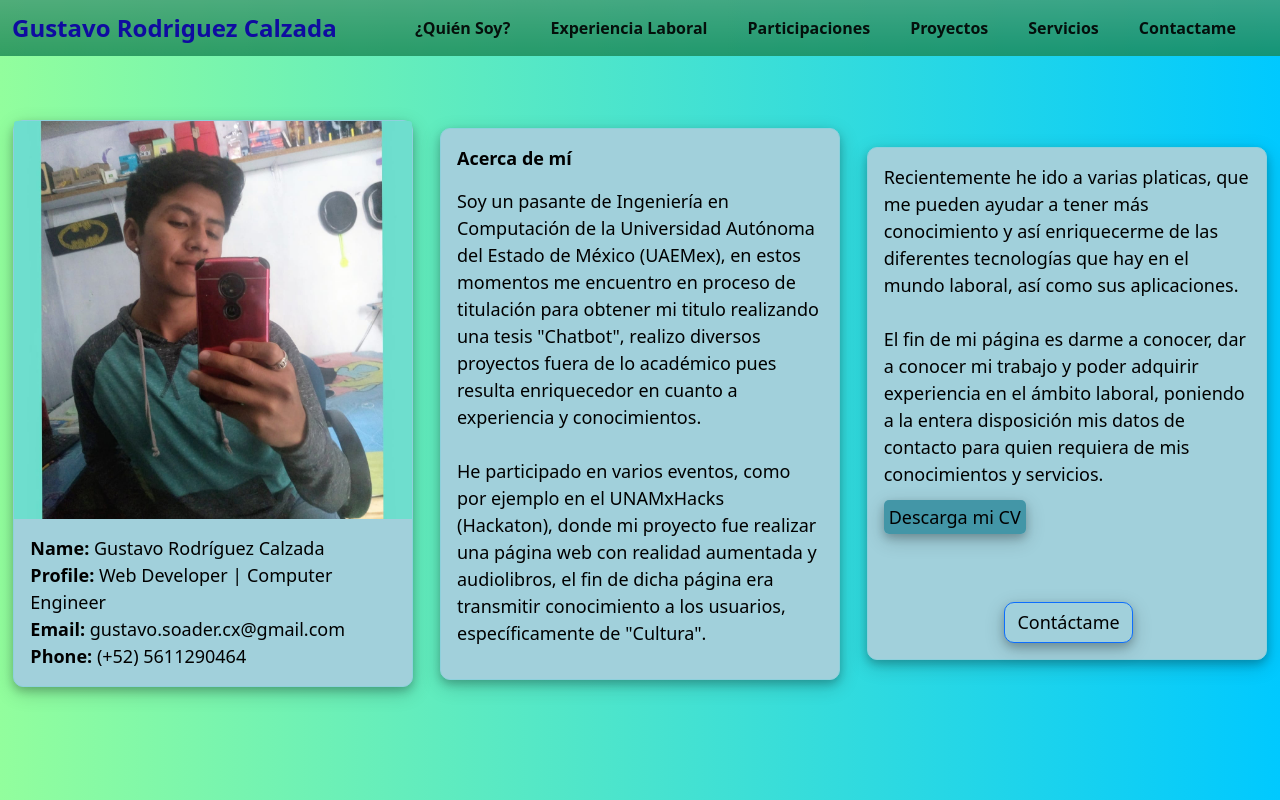
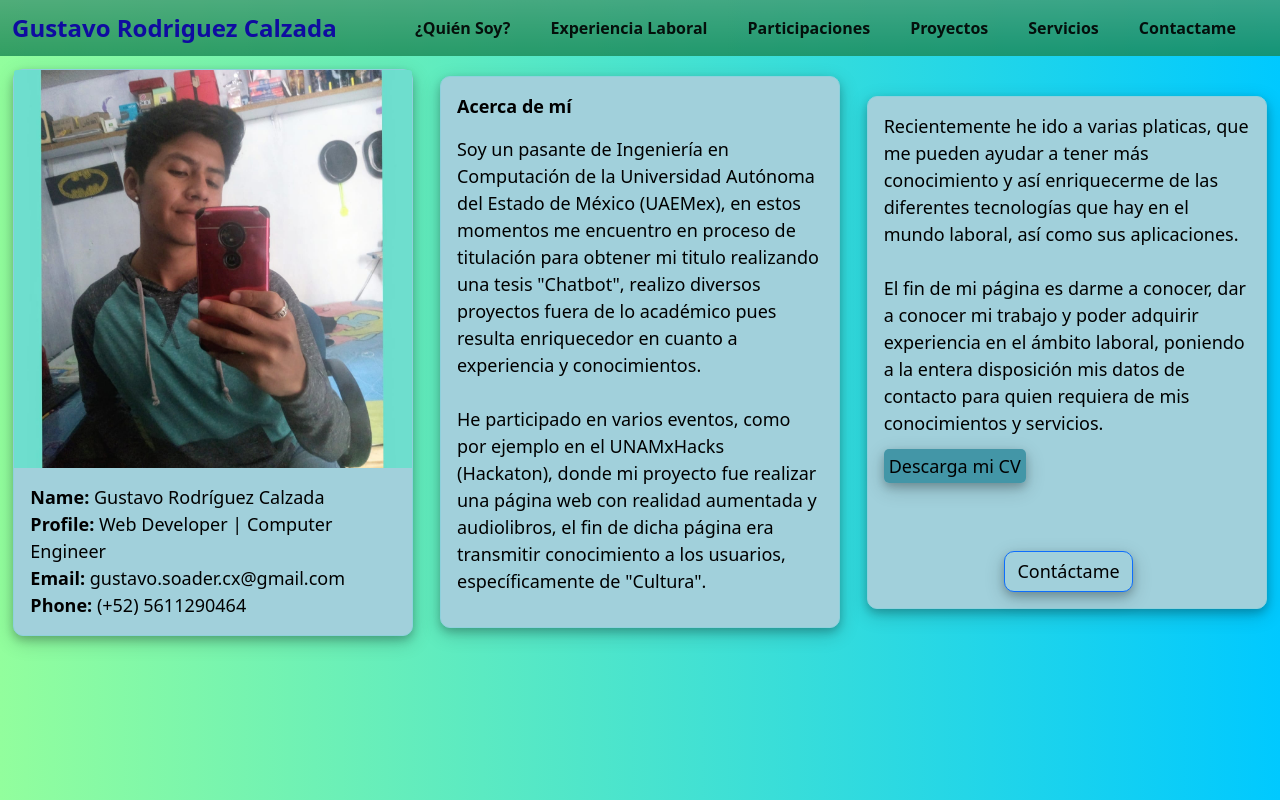
Before and after one commit to GustavoR0dr1gu3z/miSitio-VueJS, a Vue app: page / in a window 1280 px wide. Built offline with nearby package versions, Linux system fonts and the light colour scheme.

Commit message:
arreglando detalles

```diff
--- a/src/views/QuienSoy.vue
+++ b/src/views/QuienSoy.vue
@@ -57,8 +57,9 @@
 
 /*Diseño de las cards*/
 .card, .cardMio{
-    /*Margen en el top*/
-    margin-top: 5%;
+    /* Centrar verticalmente */
+
+
     /*Borde*/
     border: 1px solid rgb(142, 209, 221);
     /*Color de fondo*/
@@ -82,7 +83,7 @@
     justify-content: space-around;
     /*Centrar elementos*/
     align-items: center;
-
+    padding-top: 1%;
 }
 
 /*Diseño del boton en las cartas*/
```
